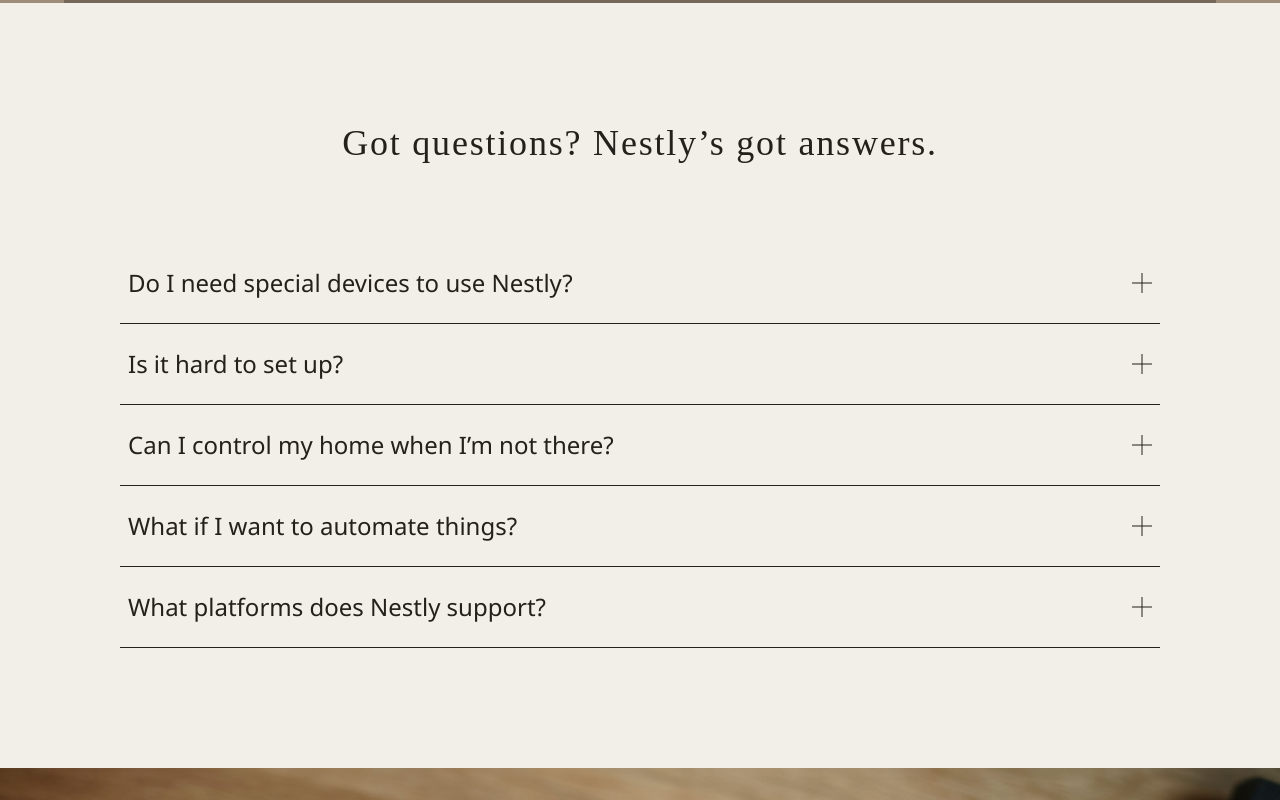
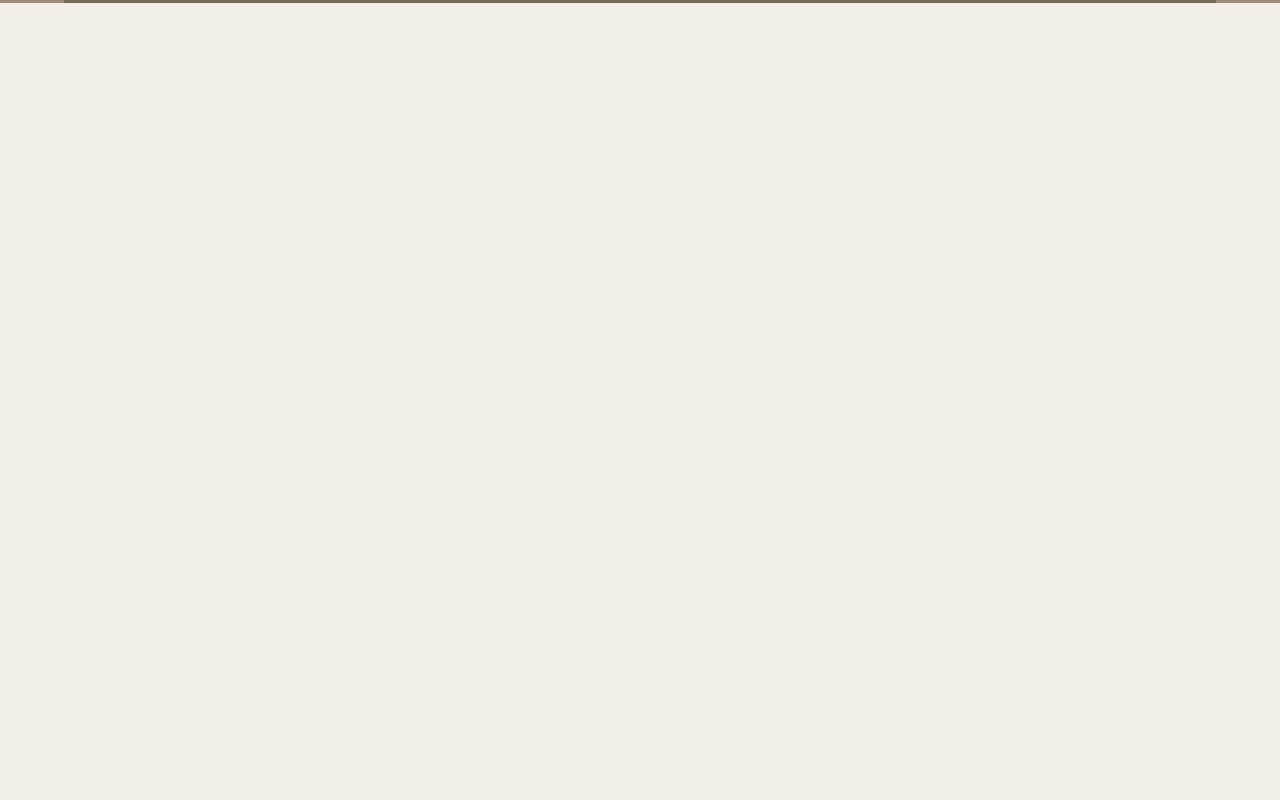
Before and after one commit to kyoko-nr/nestly-home, a Vue app: page / in a window 1280 px wide. Shown: the part 5720-6520 px from the top of the page. Built offline with nearby package versions, Linux system fonts and the light colour scheme; a web font is replaced by a local one.

Commit message:
add FaqComponent animation

```diff
--- a/src/components/faq/FaqComponent.vue
+++ b/src/components/faq/FaqComponent.vue
@@ -1,53 +1,31 @@
 <script setup lang="ts">
-import FaqAccordion from "./FaqAccordion.vue";
+import AnimationTitle from "../parts/AnimationTitle.vue";
+import FaqContent from "./parts/FaqContent.vue";
 
-const productFAQs = [
-  {
-    question: "Do I need special devices to use Nestly?",
-    answer:
-      "Nope. Nestly works with many popular smart home devices right out of the box. Just connect and go.",
-  },
-  {
-    question: "Is it hard to set up?",
-    answer:
-      "Not at all. We designed Nestly so anyone can get started in minutes—no tech background required.",
-  },
-  {
-    question: "Can I control my home when I’m not there?",
-    answer:
-      "Absolutely. Nestly lets you check in and control your devices from anywhere.",
-  },
-  {
-    question: "What if I want to automate things?",
-    answer:
-      "Easy. Set up routines like “Morning Mode” or “Good Night” in just a few taps.",
-  },
-  {
-    question: "What platforms does Nestly support?",
-    answer: "iOS and Android. Your home in your pocket—no matter your device.",
-  },
-];
+const wrapperClassName = "js-faq-title";
+const textClassName = "js-faq-title-text";
 </script>
 
 <template>
   <section
     id="faqs"
-    class="z-index-1 bg-beige relative p-[120px]"
+    class="bg-beige relative z-0 px-[120px] py-[240px]"
   >
-    <h2 class="font-accent mb-20 text-center text-4xl tracking-wider">
-      Got questions? Nestly’s got answers.
-    </h2>
+    <div class="mb-20 flex justify-center">
+      <h2
+        class="font-accent relativeinline-block text-center text-4xl tracking-wider"
+        :class="wrapperClassName"
+      >
+        <AnimationTitle
+          :titles="['Got questions? Nestly\'s got answers.']"
+          :wrapper-class-name="wrapperClassName"
+          :text-class-name="textClassName"
+        />
+      </h2>
+    </div>
+
     <div class="flex flex-col">
-      <div
-        v-for="(faq, index) in productFAQs"
-        :key="index"
-        class="border-b"
-      >
-        <FaqAccordion
-          :question="faq.question"
-          :answer="faq.answer"
-        />
-      </div>
+      <FaqContent />
     </div>
   </section>
 </template>
--- /dev/null
+++ b/src/components/faq/parts/FaqContent.vue
@@ -0,0 +1,68 @@
+<script setup lang="ts">
+import gsap from "gsap";
+import { onMounted } from "vue";
+import FaqAccordion from "./FaqAccordion.vue";
+
+const productFAQs = [
+  {
+    question: "Do I need special devices to use Nestly?",
+    answer:
+      "Nope. Nestly works with many popular smart home devices right out of the box. Just connect and go.",
+  },
+  {
+    question: "Is it hard to set up?",
+    answer:
+      "Not at all. We designed Nestly so anyone can get started in minutes—no tech background required.",
+  },
+  {
+    question: "Can I control my home when I’m not there?",
+    answer:
+      "Absolutely. Nestly lets you check in and control your devices from anywhere.",
+  },
+  {
+    question: "What if I want to automate things?",
+    answer:
+      "Easy. Set up routines like “Morning Mode” or “Good Night” in just a few taps.",
+  },
+  {
+    question: "What platforms does Nestly support?",
+    answer: "iOS and Android. Your home in your pocket—no matter your device.",
+  },
+];
+
+onMounted(() => {
+  const accordions = document.querySelectorAll(".js-faq-accordion-item");
+  gsap.fromTo(
+    accordions,
+    {
+      y: 20,
+      opacity: 0,
+    },
+    {
+      y: 0,
+      opacity: 1,
+      stagger: 0.1,
+      scrollTrigger: {
+        trigger: ".js-faq-accordion",
+        start: "top 80%",
+        toggleActions: "play none none none",
+      },
+    },
+  );
+});
+</script>
+
+<template>
+  <div class="js-faq-accordion">
+    <div
+      v-for="(faq, index) in productFAQs"
+      :key="index"
+      class="js-faq-accordion-item border-b"
+    >
+      <FaqAccordion
+        :question="faq.question"
+        :answer="faq.answer"
+      />
+    </div>
+  </div>
+</template>
```
Also changed, not shown: src/components/faq/parts/FaqAccordion.vue (renamed from src/components/faq/FaqAccordion.vue).
